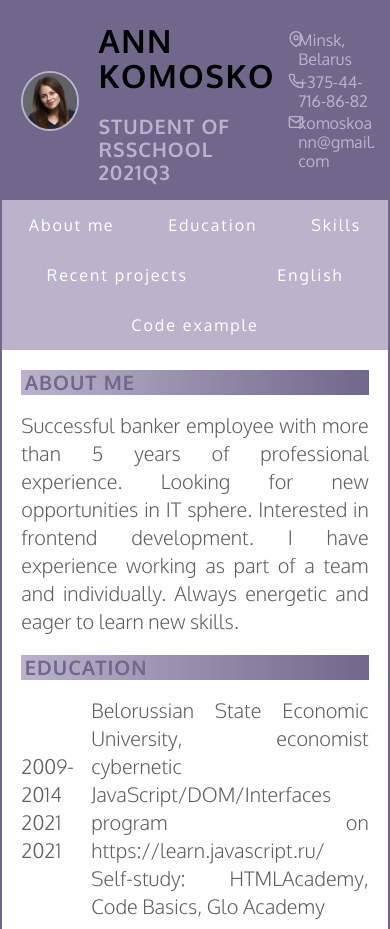
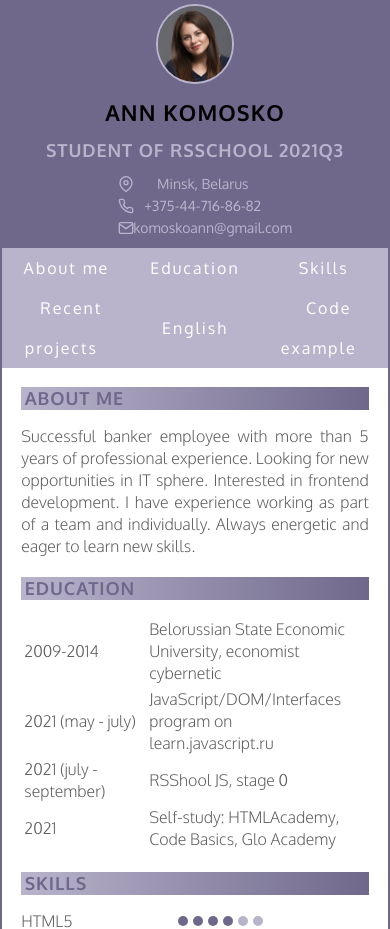
Before and after one commit to komoskoann/rsschool-cv, a plain HTML site: page index.html in a window 390 px wide. Shown: the top 929 px of the page. Drawn offline with Linux system fonts and the light colour scheme; a script that the page names is missing.

Commit message:
feat: implement adaptive layot

```diff
--- a/index.html
+++ b/index.html
@@ -48,16 +48,24 @@
     <section class="education" id="education">
       <h2>Education</h2>
       <div class="education-container">
-        <div class="years">
-          <p>2009-2014</p>
-          <p>2021</p>
-          <p>2021</p>
-        </div>
-        <div class="study">
-          <p>Belorussian State Economic University, economist cybernetic</p>
-          <p>JavaScript/DOM/Interfaces program on https://learn.javascript.ru/</p>
-          <p>Self-study: HTMLAcademy, Code Basics, Glo Academy</p>
-        </div>
+        <table>
+          <tr>
+            <td class="col1">2009-2014</td>
+            <td>Belorussian State Economic University, economist cybernetic</td>
+          </tr>
+          <tr>
+            <td class="col1">2021 (may - july)</td>
+            <td>JavaScript/DOM/Interfaces program on learn.javascript.ru</td>
+          </tr>
+          <tr>
+            <td class="col1">2021 (july - september)</td>
+            <td>RSShool JS, stage 0</td>
+          </tr>
+          <tr>
+            <td class="col1">2021</td>
+            <td>Self-study: HTMLAcademy, Code Basics, Glo Academy</td>
+          </tr>
+        </table>
       </div>
     </section>
     <section class="skills" id="skills">
--- a/style.css
+++ b/style.css
@@ -108,7 +108,7 @@ section h2 {
 
 .contacts li:nth-child(3) {
   padding-bottom: 0;
-  word-break: break-all;
+  /* word-break: break-all; */
 }
 
 .location {
@@ -169,7 +169,6 @@ p {
   margin-left: 5%;
   margin-right: 5%;
   margin-bottom: 5%;
-  /* position: relative; */
 }
 
 .about-me {
@@ -177,15 +176,15 @@ p {
 }
 
 .education-container {
-  display: flex;
-  justify-content: start;
-  align-items: center;
   font-size: 18px;
   line-height: 25px;
+  color: #5e5e60;
+  font-weight: 300;
 }
 
-.years {
-  margin-right: 5%;
+td {
+  padding-right: 10px;
+  /* word-break: break-all; */
 }
 
 .skills__block {
@@ -196,6 +195,7 @@ p {
 .skills__text {
   width: 20%;
   margin-right: 5%;
+  /* word-break: break-all; */
 }
 
 .skills-list {
@@ -227,9 +227,8 @@ p {
 }
 
 .projects-container {
-  display: flex;
-  justify-content: space-around;
-  align-items: center;
+  display: grid;
+  grid-template-columns: 1fr 1fr;
 }
 
 .drum-image,
@@ -276,3 +275,119 @@ figcaption {
   font-size: 16px;
   line-height: 20px;
 }
+
+@media (max-width: 900px) {
+  .photo {
+    margin: 0.5% 3%;
+  }
+
+  .name {
+    width: 30%;
+  }
+
+  .contacts {
+    margin: 0% 1%;
+    width: 40%;
+    font-size: 14px;
+    line-height: 16px;
+  }
+
+  .contacts li {
+    padding-left: 10%;
+  }
+
+  h1 {
+    font-weight: 700;
+    font-size: 22px;
+    line-height: 25px;
+  }
+
+  h2 {
+    font-weight: 700;
+    font-size: 18px;
+    line-height: 21px;
+  }
+
+  section li,
+  p {
+    font-size: 16px;
+    line-height: 22px;
+  }
+
+  .education-container {
+    font-size: 16px;
+    line-height: 22px;
+  }
+
+  .nav-link {
+    line-height: 40px;
+    padding: 10px 10px;
+  }
+
+  .nav-list {
+    display: grid;
+    grid-template-columns: 1fr 1fr 1fr;
+    text-align: center;
+  }
+}
+
+@media (max-width: 575px) {
+  .header {
+    display: flex;
+    flex-direction: column;
+  }
+  .name {
+    width: 100%;
+    text-align: center;
+  }
+
+  .contacts {
+    width: 40%;
+    text-align: center;
+    margin-bottom: 3%;
+  }
+
+  .projects-container {
+    display: grid;
+    grid-template-columns: 1fr;
+  }
+  .skills__text {
+    width: 40%;
+  }
+
+  .col1 {
+    width: 36%;
+  }
+  .photo {
+    width: 20%;
+  }
+}
+
+@media (max-width: 320px) {
+  .photo {
+    width: 40%;
+  }
+  .contacts {
+    width: 70%;
+    text-align: center;
+    margin-bottom: 3%;
+  }
+
+  .nav-link {
+    line-height: 30px;
+    padding: 5px 5px;
+  }
+
+  .nav-list {
+    grid-template-columns: 1fr 1fr;
+  }
+
+  * {
+    font-size: 15px;
+    line-height: 18px;
+  }
+
+  .col1 {
+    width: 36%;
+  }
+}
```
